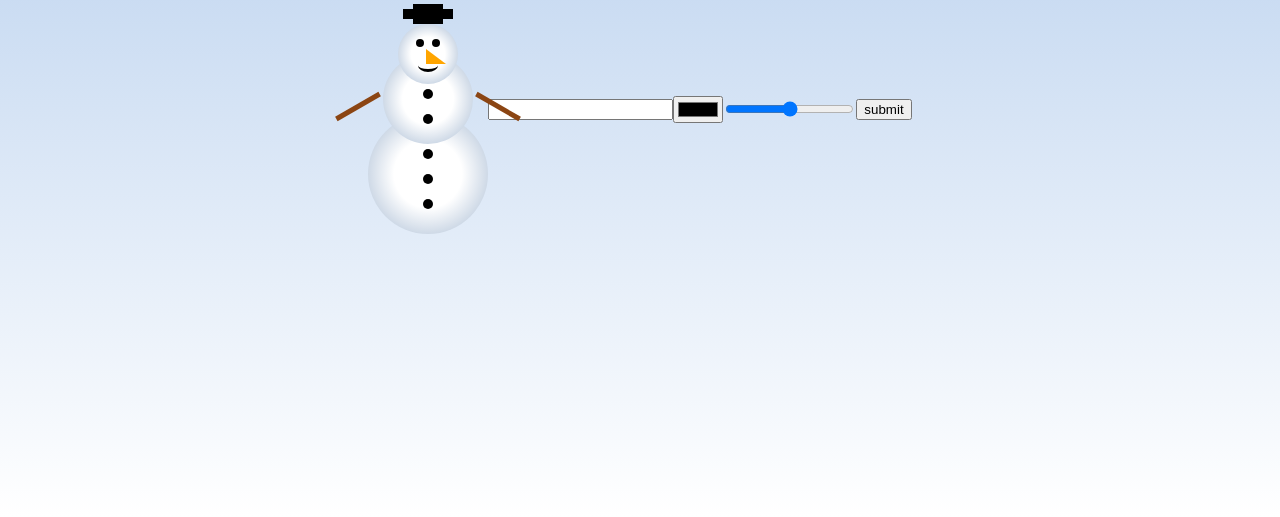
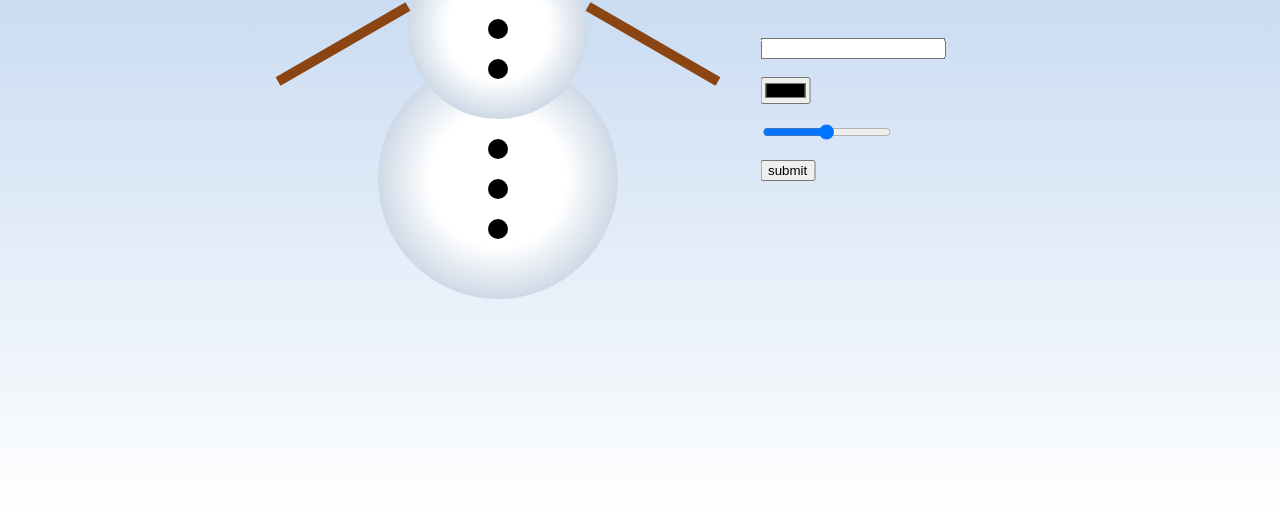
Before and after one commit to Sona-Stepanyan04/Lessons, a plain HTML site: page lesson3/main.html in a window 1280 px wide. Shown: the part 299-816 px from the top of the page. Drawn offline with Linux system fonts and the light colour scheme.

Commit message:
lessons 3

```diff
--- a/lesson3/style.css
+++ b/lesson3/style.css
@@ -6,89 +6,87 @@ body {
     justify-content: center;
 }
 
-.snowmen {
-    position: relative;
-}
-
 .body {
-    width: 120px;
-    height: 120px;
+    width: 240px;
+    height: 240px;
     border-radius: 50%;
     background: radial-gradient(rgb(255, 255, 255) 40%, rgb(160, 181, 207));
     position: relative;
-    top: 100px;
+    top: 180px;
     left: 50%;
     transform: translateX(-50%);
 }
 
 h1{
     text-transform: uppercase;
+    position: relative;
+    bottom: 50px;
 }
 
 .middle {
-    width: 90px;
-    height: 90px;
+    width: 180px;
+    height: 180px;
     border-radius: 50%;
     background: radial-gradient(rgb(255, 255, 255) 40%, rgb(160, 181, 207));
     position: relative;
-    bottom: 80px;
+    bottom: 180px;
     left: 50%;
     transform: translateX(-50%);
 }
 
 .head {
-    width: 60px;
-    height: 60px;
+    width: 120px;
+    height: 120px;
     border-radius: 50%;
     background: radial-gradient(rgb(255, 255, 255) 40%, rgb(160, 181, 207));
     position: relative;
-    bottom: 200px;
+    bottom: 450px;
     left: 50%;
     transform: translateX(-50%);
 }
 
 .eye {
-    width: 8px;
-    height: 8px;
+    width: 15px;
+    height: 15px;
     background: black;
     border-radius: 50%;
     position: absolute;
-    top: 15px;
+    top: 35px;
 }
 
 .eye.left {
-    left: 18px;
+    left: 35px;
 }
 
 .eye.right {
-    right: 18px;
+    right: 35px;
 }
 
 .nose {
     width: 0;
     height: 0;
-    border-right: 20px solid transparent;
-    border-bottom: 15px solid orange;
+    border-right: 40px solid transparent;
+    border-bottom: 25px solid orange;
     position: absolute;
-    top: 25px;
+    top: 55px;
     left: 50%;
     transform: translateX(-10%);
 }
 
 .mouth {
-    width: 20px;
-    height: 10px;
+    width: 40px;
+    height: 20px;
     border-bottom: 3px solid black;
     border-radius: 50%;
     position: absolute;
-    top: 35px;
+    top: 75px;
     left: 50%;
     transform: translateX(-50%);
 }
 
 .button {
-    width: 10px;
-    height: 10px;
+    width: 20px;
+    height: 20px;
     background: black;
     border-radius: 50%;
     position: absolute;
@@ -97,32 +95,38 @@ h1{
 }
 
 .button.one {
-    top: 35px;
+    top: 80px;
 }
 
 .button.two {
-    top: 60px;
+    top: 120px;
 }
 
 .button.three {
-    top: 85px;
+    top: 160px;
 }
 
-.arm {
-    width: 50px;
-    height: 5px;
+.arm.left::after {
+    width: 150px;
+    height: 10px;
+    display: block;
+    content: "";
     background: saddlebrown;
     position: absolute;
-    top: 50px;
-}
-
-.arm.left {
-    left: -50px;
+    top: 100px;
+    left: -140px;
     transform: rotate(-30deg);
 }
 
-.arm.right {
-    right: -50px;
+.arm.right::before {
+    display: block;
+    content: "";
+    width: 150px;
+    height: 10px;
+    background: saddlebrown;
+    position: absolute;
+    top:100px;
+    right: -140px;
     transform: rotate(30deg);
 }
 
@@ -147,7 +151,12 @@ h1{
 }
 
 form {
-    display: flex;
-    align-items: center;
+    transform: translateX(50%);
     justify-content: center;
+    margin: 50px;
 }
+
+input{
+   display: flex;
+   justify-content: space-between;
+}
```
